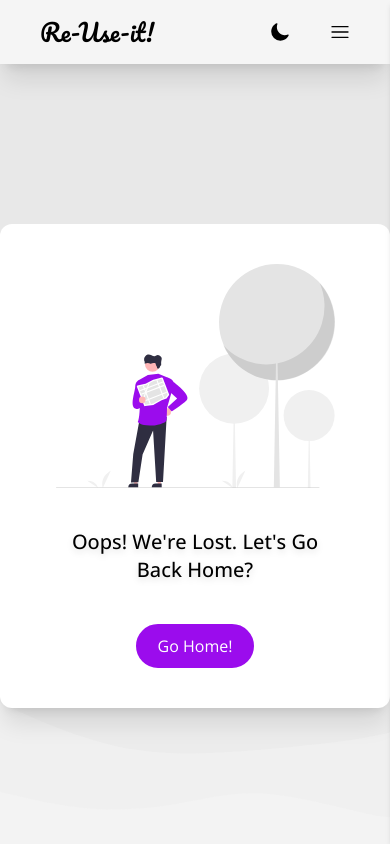
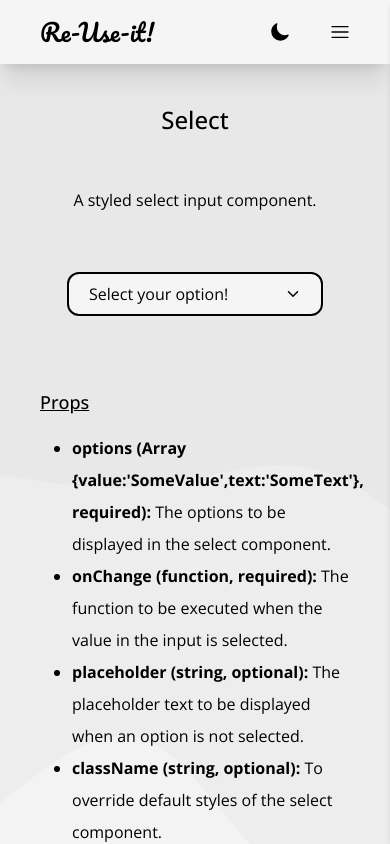
Before and after one commit to roshith-prakash/re-use-it, a React (Vite) app: page /components/select in a window 390 px wide. Shown: the top 844 px of the page. Built offline with nearby package versions, Linux system fonts and the light colour scheme; a web font is replaced by a local one.

Commit message:
Added custom select component

```diff
--- a/src/App.tsx
+++ b/src/App.tsx
@@ -28,7 +28,7 @@ import {
   SwitchComponent,
   ProgressComponent,
   SliderComponent,
-  // SelectComponent,
+  SelectComponent,
   // -------------------------------------
   MinutesToRead,
   UseDebounceHook,
@@ -145,7 +145,7 @@ function App() {
             <Route path="/components/slider" element={<SliderComponent />} />
 
             {/* Need to improve component */}
-            {/* <Route path="/components/select" element={<SelectComponent />} /> */}
+            <Route path="/components/select" element={<SelectComponent />} />
 
             {/* ----------------------------------------------------------------------------------------------------------------------------- */}
 
--- a/src/components/Select.tsx
+++ b/src/components/Select.tsx
@@ -1,29 +1,63 @@
-import { ChangeEventHandler, ReactNode } from "react";
+import { useState } from "react";
+import { IoIosArrowDown } from "react-icons/io";
 
 const Select = ({
-  children,
+  options,
   onChange,
   className,
+  optionClassName,
+  placeholder = "Select an option",
 }: {
-  children: ReactNode;
-  onChange: ChangeEventHandler<HTMLSelectElement>;
+  options: { value: string; text?: string }[];
+  onChange: (value: string) => void;
   className?: string;
+  optionClassName?: string;
+  placeholder?: string;
 }) => {
+  const [isOpen, setIsOpen] = useState<boolean>(false);
+  const [selected, setSelected] = useState<string | null>(null);
+
+  const handleSelect = (value: string) => {
+    setSelected(value);
+    onChange(value);
+    setIsOpen(false); // Close the dropdown after selecting an option
+  };
+
   return (
-    <select
-      onChange={onChange}
-      className={`flex-1 rounded-xl border-2 px-5 py-2 md:flex-none ${className}`}
+    <div
+      role="select"
+      className={`bg-grey relative min-w-3xs cursor-pointer rounded-xl border-2 px-5 py-2 dark:bg-transparent ${className}`}
+      onClick={() => setIsOpen((prev) => !prev)}
     >
-      {children}
-    </select>
-  );
-};
+      <div className="flex items-center justify-between gap-x-5">
+        <p>
+          {selected
+            ? options.find((opt) => opt.value === selected)?.text || selected
+            : placeholder}
+        </p>
+        <IoIosArrowDown
+          className={`${isOpen ? "rotate-180" : "rotate-0"} transition-transform`}
+        />
+      </div>
 
-export const Option = ({ value, text }: { value: string; text?: string }) => {
-  return (
-    <option value={value} className="dark:bg-secondarydarkbg py-2">
-      {String(text) ? String(text) : String(value)}
-    </option>
+      {isOpen && (
+        <div
+          className="dark:bg-secondarydarkbg bg-grey absolute top-full left-0 mt-2 w-full overflow-hidden rounded-xl border-2 shadow-lg"
+          onClick={(e) => e.stopPropagation()} // Prevent toggling when clicking inside the dropdown
+        >
+          {options.map((option) => (
+            <div
+              role="option"
+              key={option.value}
+              className={`dark:hover:bg-darkbg px-4 py-2 hover:bg-gray-200 ${optionClassName}`}
+              onClick={() => handleSelect(option.value)}
+            >
+              {option.text || option.value}
+            </div>
+          ))}
+        </div>
+      )}
+    </div>
   );
 };
 
--- a/src/components/index.ts
+++ b/src/components/index.ts
@@ -8,7 +8,6 @@ import Timeline from "./Timeline";
 import Navbar from "./Navbar";
 import Card from "./Card";
 import Select from "./Select";
-import { Option } from "./Select";
 import Footer from "./Footer";
 import Modal from "./Modal";
 import CodeBlock from "./CodeBlock";
@@ -30,7 +29,6 @@ export {
   Navbar,
   Card,
   Select,
-  Option,
   Footer,
   Modal,
   CodeBlock,
--- a/src/pages/Components.tsx
+++ b/src/pages/Components.tsx
@@ -15,6 +15,7 @@ import {
   Switch,
   ProgressBar,
   Slider,
+  Select,
 } from "../components";
 import { toast, Toaster } from "react-hot-toast";
 import { useNavigate } from "react-router-dom";
@@ -49,13 +50,14 @@ const Components = () => {
       {/* Modal */}
       <Modal isOpen={isModalOpen} onClose={() => setIsModalOpen(false)}>
         <p className="text-center">
-          Lorem ipsum dolor sit amet, consectetur adipiscing elit, sed do
-          eiusmod tempor incididunt ut labore et dolore magna aliqua. Ut enim ad
-          minim veniam, quis nostrud exercitation ullamco laboris nisi ut
-          aliquip ex ea commodo consequat. Duis aute irure dolor in
-          reprehenderit in voluptate velit esse cillum dolore eu fugiat nulla
-          pariatur. Excepteur sint occaecat cupidatat non proident, sunt in
-          culpa qui officia deserunt mollit anim id est laborum
+          The quick brown fox jumps over the lazy dog, showcasing a sense of
+          adventure and agility in the midst of its daily escapades. Beyond the
+          rolling hills and through the dense forest, it finds a quiet stream
+          where it pauses to drink from the cool, refreshing waters. Little does
+          it know, nearby, a wise old owl watches, perched high on an ancient
+          tree, silently observing this fleeting moment of nature's beauty. Amid
+          the tranquility, a distant thunder echoes, signaling an approaching
+          storm that will bring renewal and growth to the land.
         </p>
       </Modal>
 
@@ -149,6 +151,19 @@ const Components = () => {
               onChange={(e) => {
                 setPassword(e.target.value);
               }}
+            />
+          </ComponentCard>
+
+          {/* Select */}
+          <ComponentCard path="/components/select" title="Select">
+            <Select
+              options={[
+                { text: "Option A", value: "A" },
+                { text: "Option B", value: "B" },
+                { text: "Option C", value: "C" },
+              ]}
+              placeholder="Select your option!"
+              onChange={(value) => setSelectedOption(value)}
             />
           </ComponentCard>
 
--- a/src/pages/Components/SelectComponent.tsx
+++ b/src/pages/Components/SelectComponent.tsx
@@ -1,39 +1,73 @@
 import { useEffect } from "react";
-import { CodeBlock, Option, Select } from "../../components";
+import { CodeBlock, Select } from "../../components";
 
-const SelectCode = `import { ChangeEventHandler, ReactNode } from "react";
+const SelectCode = `import { useState } from "react";
+import { IoIosArrowDown } from "react-icons/io";
 
 const Select = ({
-  children,
+  options,
   onChange,
   className,
+  optionClassName,
+  placeholder = "Select an option",
 }: {
-  children: ReactNode;
-  onChange: ChangeEventHandler<HTMLSelectElement>;
+  options: { value: string; text?: string }[];
+  onChange: (value: string) => void;
   className?: string;
+  optionClassName?: string;
+  placeholder?: string;
 }) => {
+  const [isOpen, setIsOpen] = useState<boolean>(false);
+  const [selected, setSelected] = useState<string | null>(null);
+
+  const handleSelect = (value: string) => {
+    setSelected(value);
+    onChange(value);
+    setIsOpen(false); // Close the dropdown after selecting an option
+  };
+
   return (
-    <select
-      onChange={onChange}
-      className={\`flex-1 rounded-xl border-2 px-5 py-2 md:flex-none \${className}\`}
+    <div
+      role="select"
+      className={\`bg-grey relative min-w-3xs cursor-pointer rounded-xl border-2 px-5 py-2 dark:bg-transparent \${className}\`}
+      onClick={() => setIsOpen((prev) => !prev)}
     >
-      {children}
-    </select>
-  );
-};
+      <div className="flex items-center justify-between gap-x-5">
+        <p>
+          {selected
+            ? options.find((opt) => opt.value === selected)?.text || selected
+            : placeholder}
+        </p>
+        <IoIosArrowDown
+          className={\`\${isOpen ? "rotate-180" : "rotate-0"} transition-transform\`}
+        />
+      </div>
 
-export const Option = ({ value, text }: { value: string; text?: string }) => {
-  return (
-    <option value={value} className="dark:bg-secondarydarkbg py-2">
-      {String(text) ? String(text) : String(value)}
-    </option>
+      {isOpen && (
+        <div
+          className="dark:bg-secondarydarkbg bg-grey absolute top-full left-0 mt-2 w-full overflow-hidden rounded-xl border-2 shadow-lg"
+          onClick={(e) => e.stopPropagation()} // Prevent toggling when clicking inside the dropdown
+        >
+          {options.map((option) => (
+            <div
+              role="option"
+              key={option.value}
+              className={\`dark:hover:bg-darkbg px-4 py-2 hover:bg-gray-200 \${optionClassName}\`}
+              onClick={() => handleSelect(option.value)}
+            >
+              {option.text || option.value}
+            </div>
+          ))}
+        </div>
+      )}
+    </div>
   );
 };
 
 export default Select;
 `;
 
-const usingCode = `import  PasswordInput  from "./PasswordInput";
+const usingCode = `import  Select  from "./Select";
 import { useState } from "react"
 
 const App = () => {
@@ -41,13 +75,18 @@ const [selectedOption,setSelectedOption] = useState<string>("")
 
   return (
   <>
-    <Select
-        onChange={(e) => setSelectedOption(e.target.value)}
-    >
-        <Option value={"A"} text="Option A" />
-        <Option value={"B"} text="Option B" />
-        <Option value={"C"} text="Option C" />
-    </Select>
+     <Select
+          options={[
+            { text: "Option A", value: "A" },
+            { text: "Option B", value: "B" },
+            { text: "Option C", value: "C" },
+            { text: "Option D", value: "D" },
+            { text: "Option E", value: "E" },
+            { text: "Option F", value: "F" },
+          ]}
+          placeholder="Select your option!"
+          onChange={(value) => setSelectedOption(value)}
+        />
   </> );
 }`;
 
@@ -64,12 +103,17 @@ const SelectComponent = () => {
       </h2>
       <div className="flex flex-col items-center gap-8 py-10">
         <Select
-          onChange={(e) => console.log("Select Value : ", e.target.value)}
-        >
-          <Option value={"A"} text="Option A" />
-          <Option value={"B"} text="Option B" />
-          <Option value={"C"} text="Option C" />
-        </Select>
+          options={[
+            { text: "Option A", value: "A" },
+            { text: "Option B", value: "B" },
+            { text: "Option C", value: "C" },
+            { text: "Option D", value: "D" },
+            { text: "Option E", value: "E" },
+            { text: "Option F", value: "F" },
+          ]}
+          placeholder="Select your option!"
+          onChange={(e) => console.log("Select Value : ", e)}
+        />
       </div>
 
       <div className="py-8">
@@ -77,12 +121,31 @@ const SelectComponent = () => {
         <ul className="list-disc pt-4 pl-8 leading-8">
           <li>
             {" "}
+            <b>
+              options (Array {"{value:'SomeValue',text:'SomeText'}"}, required):
+            </b>{" "}
+            The options to be displayed in the select component.
+          </li>
+
+          <li>
+            {" "}
             <b>onChange (function, required):</b> The function to be executed
             when the value in the input is selected.
           </li>
           <li>
             {" "}
-            <b>className (function, optional):</b> To override default styles.
+            <b>placeholder (string, optional):</b> The placeholder text to be
+            displayed when an option is not selected.
+          </li>
+          <li>
+            {" "}
+            <b>className (string, optional):</b> To override default styles of
+            the select component.
+          </li>
+          <li>
+            {" "}
+            <b>optionClassName (string, optional):</b> To override default
+            styles of the options.
           </li>
         </ul>
       </div>
```
Also changed, not shown: 1 other file (tests, documents, lock files or other folders).
